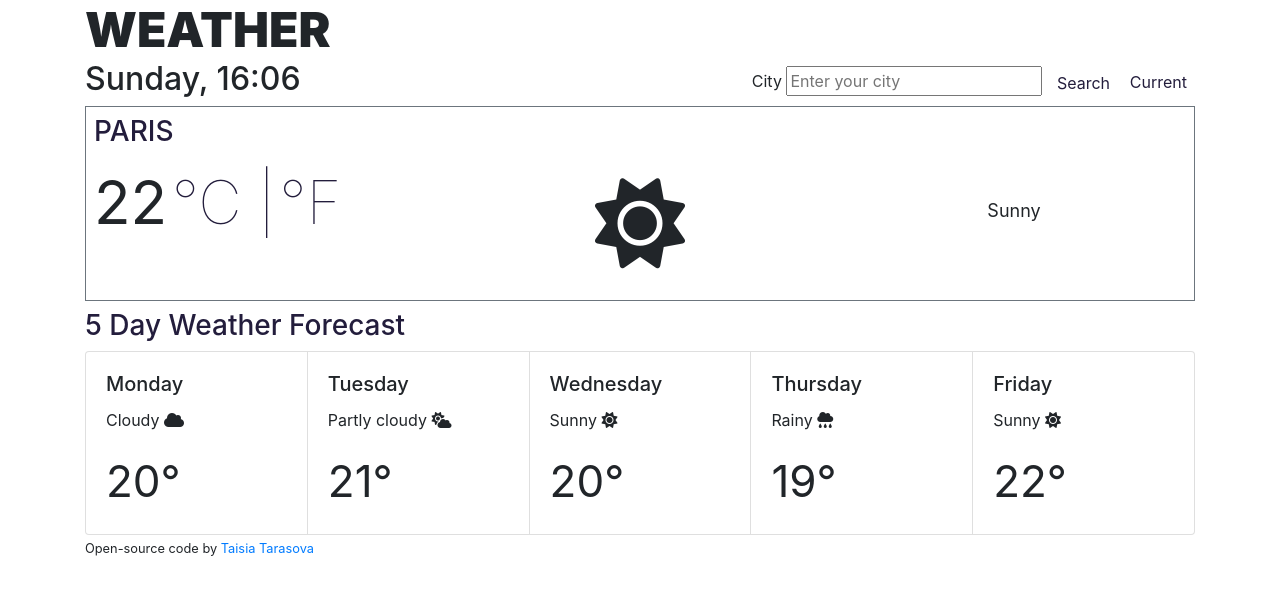
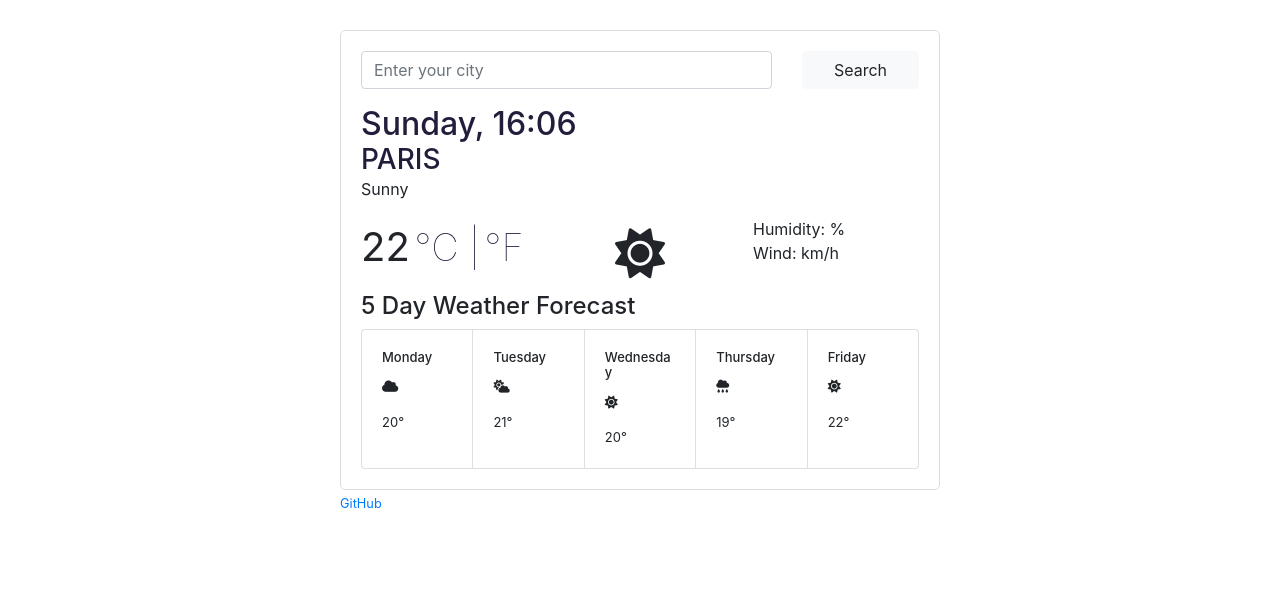
Before and after one commit to t-taia/Weather, a website built with Parcel: page index.html in a window 1280 px wide. Built offline with nearby package versions, Linux system fonts and the light colour scheme.

Commit message:
html and css updated

```diff
--- a/index.html
+++ b/index.html
@@ -24,23 +24,35 @@
   </head>
   <body>
     <div class="container">
+      <div class="weather-app-wrapper">
+        <div class="weather-app">
+          <form class="mb-3" id="search-form">
+            <div class="row">
+              <div class="col-9">
+                <input
+                  type="search"
+                  placeholder="Enter your city"
+                  class="form-control"
+                  id="search-text-input"
+                  autocomplete="off"
+                />
+              </div>
+              <div class="col-3">
+                <input
+                  type="submit"
+                  value="Search"
+                  class="btn btn-light w-100"
+                />
+              </div>
+            </div>
+          </form>
 
-      <h1>WEATHER</h1>
+          <div class="overview">
+            <h2>SUNDAY, 13:30</h2>
+            <h3 id="city">PARIS</h3>
+            <p id="comment">Sunny</p>
+          </div>
 
-      <h2>SUNDAY, 13:30</h2>
-
-      <form class="search-form" id="search-form">
-        <label for="search" class="form-label">City</label>
-        <input
-        type="text"
-        id="search-text-input"
-        placeholder="Enter your city"
-        autocomplete="off">
-        <input type="submit" class="btn btn-primary" value="Search" />
-        <button type="button" class="btn btn-secondary btn-sm" id="current-button">Current</button>
-      </form>
-      <div class="border border-secondary p-2 mb-2 border-opacity-50">
-        <h3 id="city">PARIS</h3>
           <div class="row row-cols-4">
             <div class="col-4">
               <span id="degree">22</span>
@@ -51,72 +63,78 @@
             </div>
             <div class="col-4">
               <a href="https://fontawesome.com/" target="_blank"></a>
-            <span id="sun"><i class="fa-solid fa-sun"></i></span>
+              <span id="icon"><i class="fa-solid fa-sun"></i></span>
             </div>
-          <div class="col-4"><span id="comment">Sunny</span></div>
+            <div class="col-4">
+              <ul>
+                <li>Humidity: <span id="humidity"></span>%</li>
+                <li>Wind: <span id="wind"></span>km/h</li>
+              </ul>
             </div>
           </div>
-      <h3>5 Day Weather Forecast</h3>
+
+          <h4>5 Day Weather Forecast</h4>
 
           <div class="card-group">
-        <div class="card" >
+            <div class="card">
               <div class="card-body">
                 <h5 class="card-title">Monday</h5>
                 <a href="https://fontawesome.com/" target="_blank"></a>
                 <p class="card-text">
-                  Cloudy <i class="fa-solid fa-cloud"></i>
+                  <i class="fa-solid fa-cloud"></i>
                 </p>
                 <p class="card-text"><span id="degree-2">20°</span></p>
               </div>
             </div>
-        <div class="card" >
+            <div class="card">
               <div class="card-body">
                 <h5 class="card-title">Tuesday</h5>
                 <a href="https://fontawesome.com/" target="_blank"></a>
                 <p class="card-text">
-                  Partly cloudy <i class="fa-solid fa-cloud-sun"></i>
+                  <i class="fa-solid fa-cloud-sun"></i>
                 </p>
                 <p class="card-text"><span id="degree-2">21°</span></p>
               </div>
             </div>
-        <div class="card" >
+            <div class="card">
               <div class="card-body">
                 <h5 class="card-title">Wednesday</h5>
                 <a href="https://fontawesome.com/" target="_blank"></a>
                 <p class="card-text">
-                  Sunny <i class="fa-solid fa-sun"></i>
+                  <i class="fa-solid fa-sun"></i>
                 </p>
                 <p class="card-text"><span id="degree-2">20°</span></p>
               </div>
             </div>
-        <div class="card" >
+            <div class="card">
               <div class="card-body">
                 <h5 class="card-title">Thursday</h5>
                 <a href="https://fontawesome.com/" target="_blank"></a>
                 <p class="card-text">
-                  Rainy <i class="fa-solid fa-cloud-rain"></i>
+                  <i class="fa-solid fa-cloud-rain"></i>
                 </p>
                 <p class="card-text"><span id="degree-2">19°</span></p>
               </div>
             </div>
-        <div class="card" >
+            <div class="card">
               <div class="card-body">
                 <h5 class="card-title">Friday</h5>
                 <a href="https://fontawesome.com/" target="_blank"></a>
                 <p class="card-text">
-                  Sunny <i class="fa-solid fa-sun"></i>
+                  <i class="fa-solid fa-sun"></i>
                 </p>
                 <p class="card-text"><span id="degree-2">22°</span></p>
               </div>
             </div>
           </div>
-
-      <p class="footer">
-        <small> Open-source code by </small>
+        </div>
+        <small>
           <a href="https://github.com/t-taia/Weather/" target="_blank">
-          <small> Taisia Tarasova </small>
-        </a>
-      </p>
+            GitHub
+          </a></small
+        >
+      </div>
+    </div>
 
     <script src="index.js"></script>
   </body>
--- a/styles.css
+++ b/styles.css
@@ -6,61 +6,65 @@ h1 {
   text-align: left;
   font-weight: 900;
   margin: 0;
-  font-size: 48px;
   line-height: 60px;
 }
 
-h1 h2,
+h1,
+h2,
 h3 {
   color: #231d3c;
+  margin: 0;
 }
 
-form {
-  position: fixed;
-  top: 61px;
-  right: 160px;
+ul {
+  margin: 0;
+  padding: 0;
 }
 
-.btn {
-  top: 60px;
-  background-color: #fff;
-  color: #231d3c;
-  margin: 5px auto;
-  padding: 5px 10px;
-  border: #231d3c;
-  font-size: 16px;
+li {
+  list-style: none;
+  margin: 0;
+  padding: 0;
 }
-button {
-  position: fixed;
-  top: 61px;
-  right: 83px;
+
+#comment::first-letter {
+  text-transform: capitalize;
+}
+
+.weather-app-wrapper {
+  max-width: 600px;
+  margin: 30px auto;
+}
+
+.weather-app {
+  padding: 20px;
+  border: 1px solid #dadde1;
+  border-radius: 5px;
 }
 
 #degree {
-  font-size: 60px;
+  font-size: 40px;
 }
 
 #celsius,
 #fahrenheit {
-  font-size: 60px;
+  font-size: 38px;
   font-weight: 100;
   color: #231d3c;
 }
 
-#sun {
+#icon {
   text-align: center;
   display: block;
   margin: 0;
-  font-size: 90px;
+  font-size: 50px;
 }
 
-#comment {
-  display: block;
-  font-size: 18px;
-  text-align: center;
-  margin: 40px auto;
+.card-title,
+.card-text {
+  font-size: 13px;
 }
 
 #degree-2 {
-  font-size: 44px;
+  font-size: 13px;
 }
```
Lines whose indentation alone changed are shown as unchanged.
